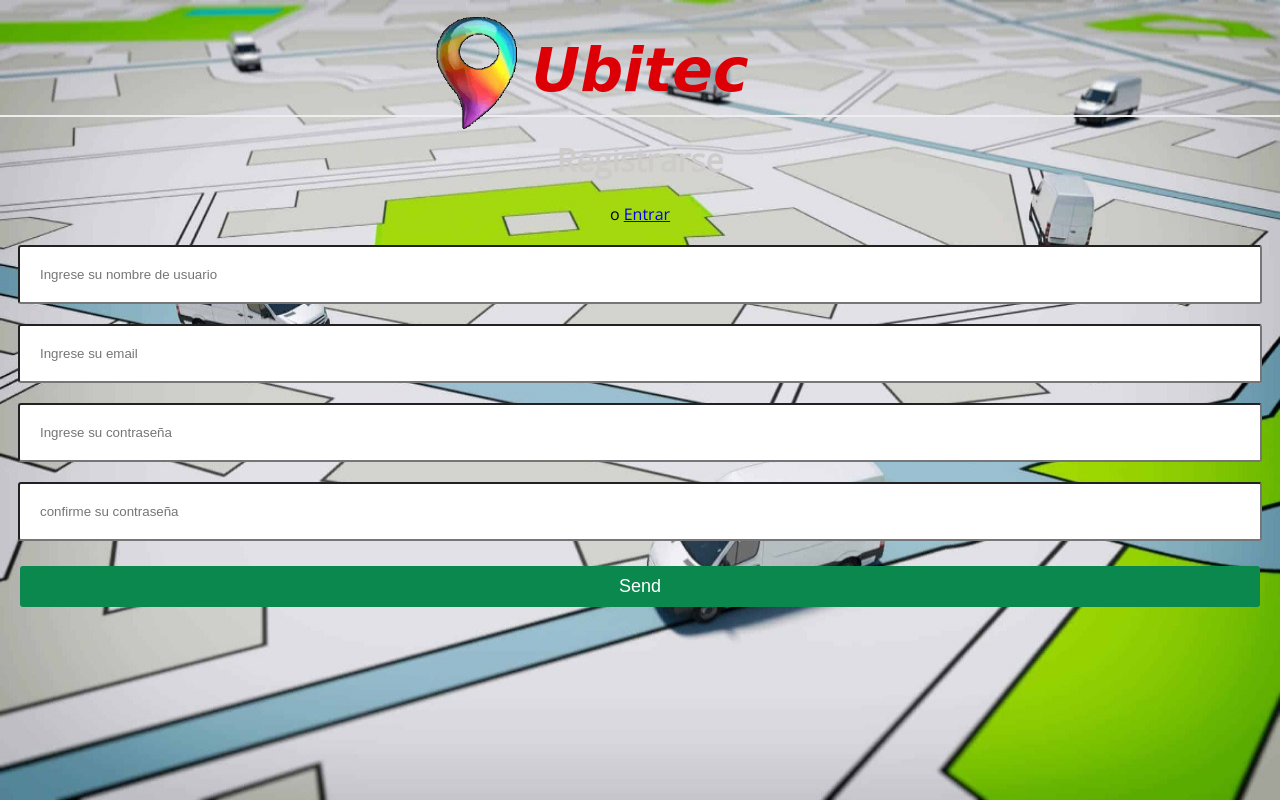
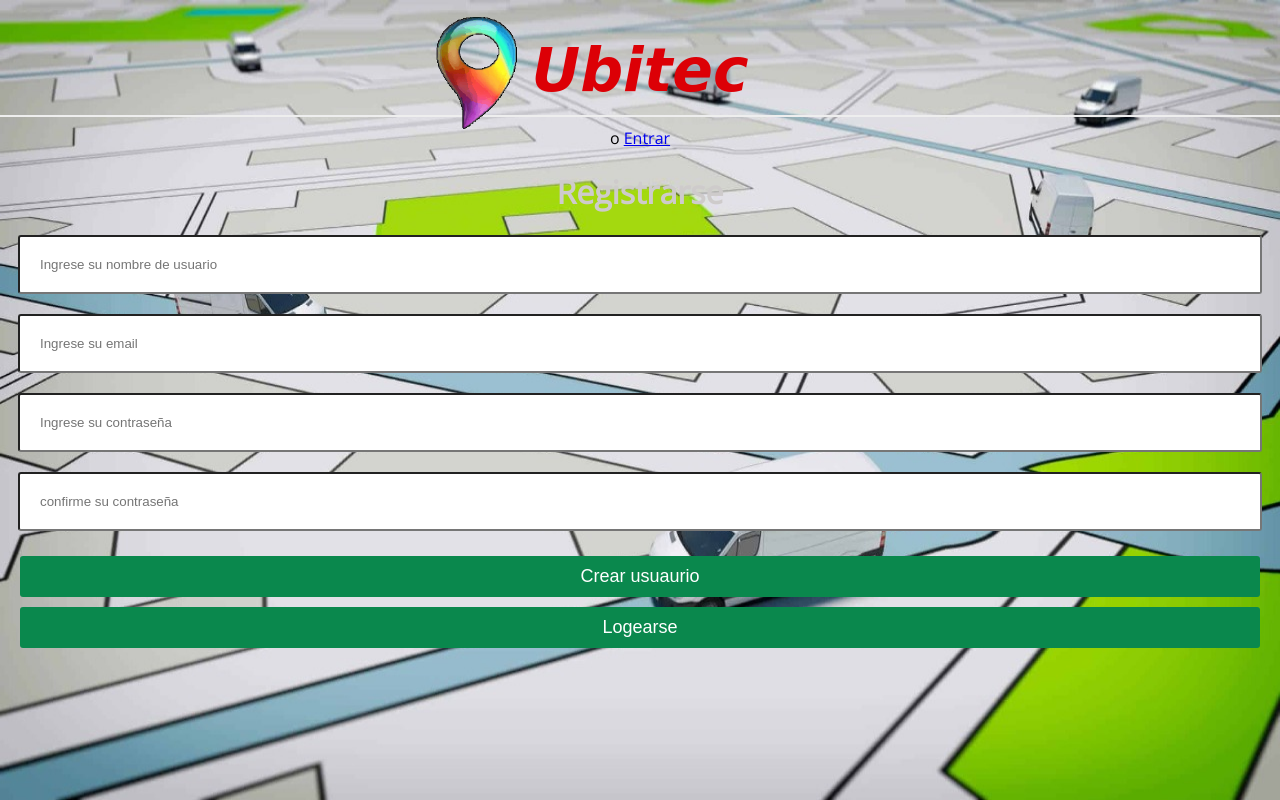
Before and after one commit to lucasmoreyra1/applogic, a PHP site: page /php-login/signup.php in a window 1280 px wide. Run offline with PHP 8.4, Linux system fonts and the light colour scheme.

Commit message:
Update signup.php

```diff
--- a/php-login/signup.php
+++ b/php-login/signup.php
@@ -45,15 +45,18 @@
         <?php endif; ?>
 
 
-        <h1>Registrarse</h1>
         <span>o <a href="login.php">Entrar</a> </span>
 
         <form action="signup.php" method="post" >
+            <h1>Registrarse</h1>
             <input type="text" name="nickname" placeholder="Ingrese su nombre de usuario">
             <input type="text" name="email" placeholder="Ingrese su email">
             <input type="password" name="password" placeholder="Ingrese su contraseña">
             <input type="password" name="_confirm_password" placeholder="confirme su contraseña">
-            <input type="submit" value="Send">
+            <input type="submit" value="Crear usuaurio">
+            <a href="login.php">
+                <input type="button" value="Logearse">
+            </a>
         </form>
 
     </body>
```
